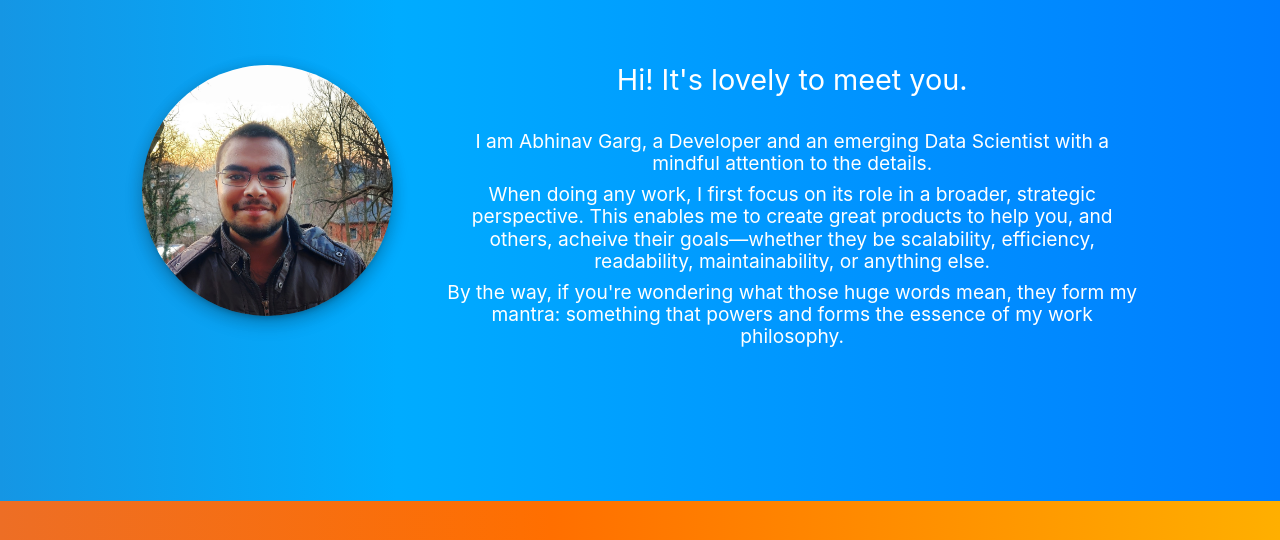
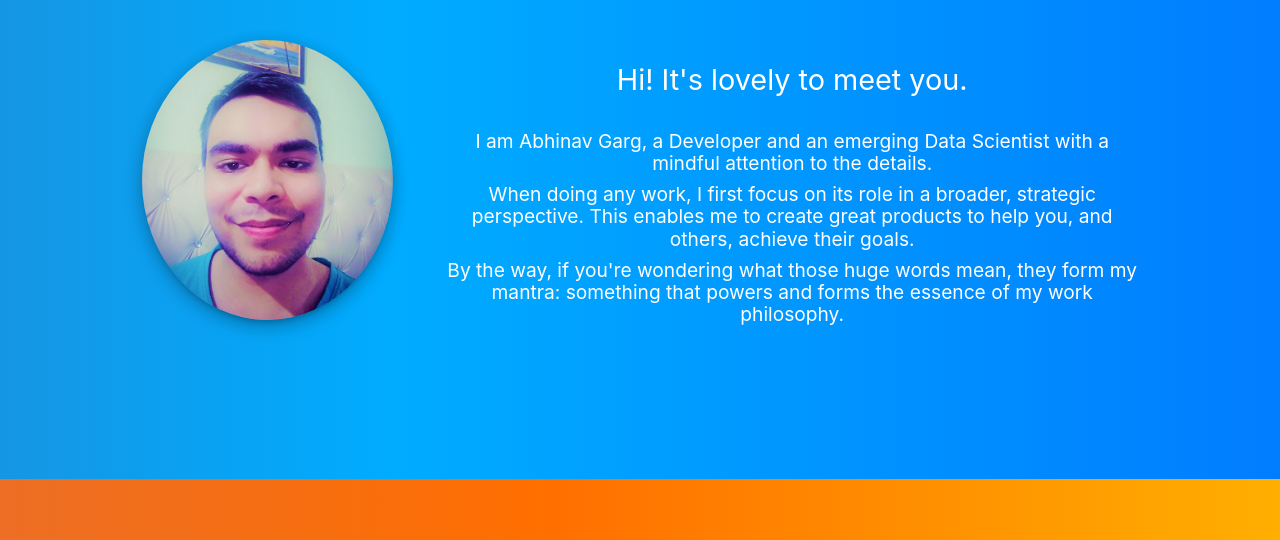
Before and after one commit to full-void/full-void.github.io, a plain HTML site: page index.html in a window 1280 px wide. Shown: the part 260-800 px from the top of the page. Drawn offline with nearby package versions, Linux system fonts and the light colour scheme.

Commit message:
Profile changes

```diff
--- a/index.html
+++ b/index.html
@@ -18,12 +18,12 @@
     <p>
     <h1 class="b f1">Mindful. Amazing. Simple.</h1></p>
     <div class="flex ccenter flex-wrap">
-      <img src="images/profile.jpeg" alt="" class="profile-pic z-depth-3 zero-opacity transition-mid circle">
-      <span class="ccenter ml4 w-60 bio"> <p
+      <img src="images/profile.jpg" alt="" class="profile-pic z-depth-3 zero-opacity transition-mid circle">
+      <span class="ccenter ml4-l w-60 bio"> <p
           class="f3 pb1 zero-opacity transition-mid">Hi! It's lovely to meet you.</p><span
           class="zero-opacity transition-delay transition-mid">I am Abhinav Garg, a Developer and an emerging Data Scientist with a mindful attention to the details.
                 <div class="pa1"></div>
-                When doing any work, I first focus on its role in a broader, strategic perspective. This enables me to create great products to help you, and others, acheive their goals—whether they be scalability, efficiency, readability, maintainability, or anything else.
+                When doing any work, I first focus on its role in a broader, strategic perspective. This enables me to create great products to help you, and others, achieve their goals.
                 <div class="pa1"></div>
                 By the way, if you're wondering what those huge words mean, they form my mantra: something that powers and forms the essence of my work philosophy.</span></span>
     </div>
--- a/index.scss
+++ b/index.scss
@@ -55,7 +55,6 @@ canvas {
 
 .profile-pic {
   width: 251px;
-  height: 251px;
   margin-right: 15px;
 
 }
```
Also changed, not shown: images/profile-old.jpeg (renamed from images/profile.jpeg), images/profile.jpg (added), index.css, 1 other file.
